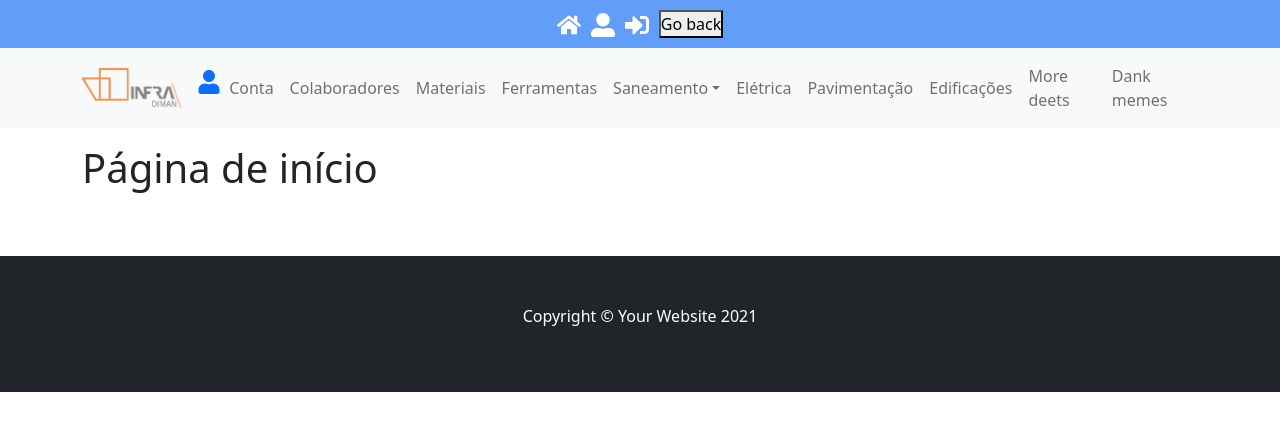
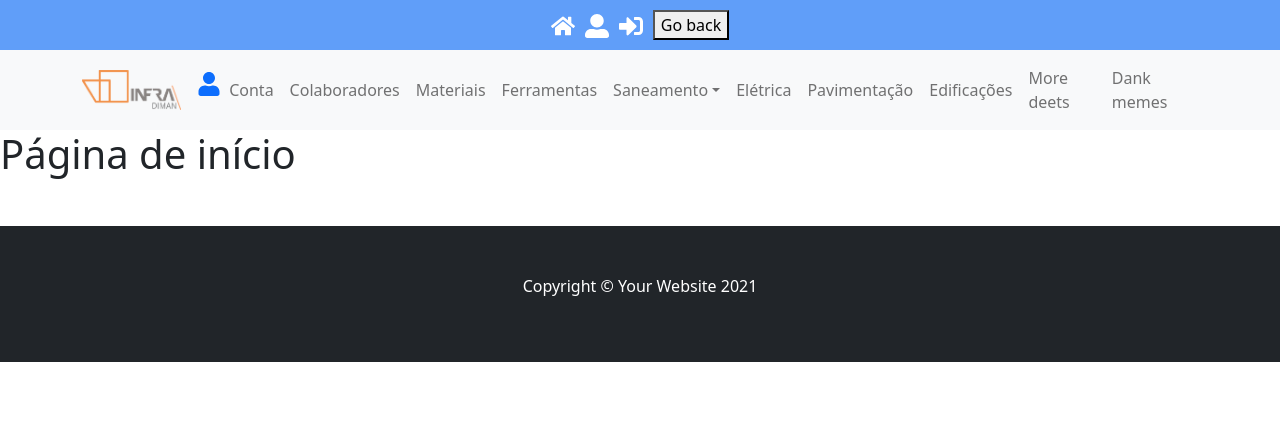
Before and after one commit to mykael90/app_diman, a React (Create React App) app: page / in a window 1280 px wide. Shown: the top 430 px of the page. Built offline with nearby package versions, Linux system fonts and the light colour scheme.

Commit message:
deu certo

```diff
--- a/src/App.js
+++ b/src/App.js
@@ -3,14 +3,11 @@ import { BrowserRouter as Router } from 'react-router-dom';
 import { Provider } from 'react-redux';
 import { ToastContainer } from 'react-toastify';
 import { PersistGate } from 'redux-persist/integration/react';
-import { Container } from 'react-bootstrap';
-import 'bootstrap/dist/css/bootstrap.min.css';
 
 import store, { persistor } from './store';
 import RoutesPages from './routes';
 import Header from './components/Header';
 import Footer from './components/Footer';
-import GlobalStyle from './styles/GlobalStyles';
 import { AuthProvider } from './context/AuthProvider';
 
 function App() {
@@ -20,11 +17,8 @@ function App() {
         <Router>
           <AuthProvider>
             <Header />
-            <Container className="py-2 my-2">
-              <RoutesPages />
-            </Container>
+            <RoutesPages />
             <Footer />
-            <GlobalStyle />
             <ToastContainer autoClose={3000} className="toast-container" />
           </AuthProvider>
         </Router>
--- a/src/styles/BootstrapReplace.scss
+++ b/src/styles/BootstrapReplace.scss
@@ -1,8 +1,8 @@
-/* make the customizations */
-$theme-colors: (
-        "info": tomato,
-        "danger": teal
-);
+// /* make the customizations */
+// $theme-colors: (
+//         "info": tomato,
+//         "danger": teal
+// );
 
 /* import bootstrap to set changes */
 @import "../../node_modules/bootstrap/scss/bootstrap";
```
